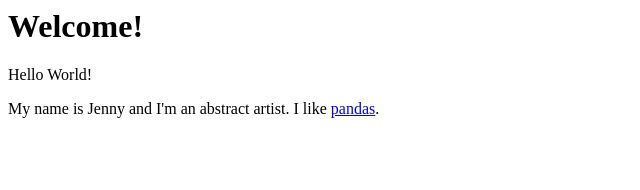
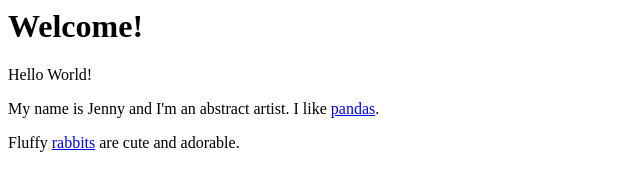
Before and after one commit to jennyorigami000/csptestSp2019, a plain HTML site: page index.html in a window 1280 px wide. Shown: the whole page, without its empty margins (0-640 px from the left). Drawn offline with Linux system fonts and the light colour scheme.

Commit message:
Update index.html

```diff
--- a/index.html
+++ b/index.html
@@ -5,5 +5,7 @@
     <p>Hello World!
     <p>My name is Jenny and I'm an abstract artist. I like
       <a href="https://bit.ly/2M92WvA">pandas</a>.
+    <p> Fluffy
+      <a href="https://bit.ly/2Xb1N7C">rabbits</a> are cute and adorable.
   </body>
 </html>
```
